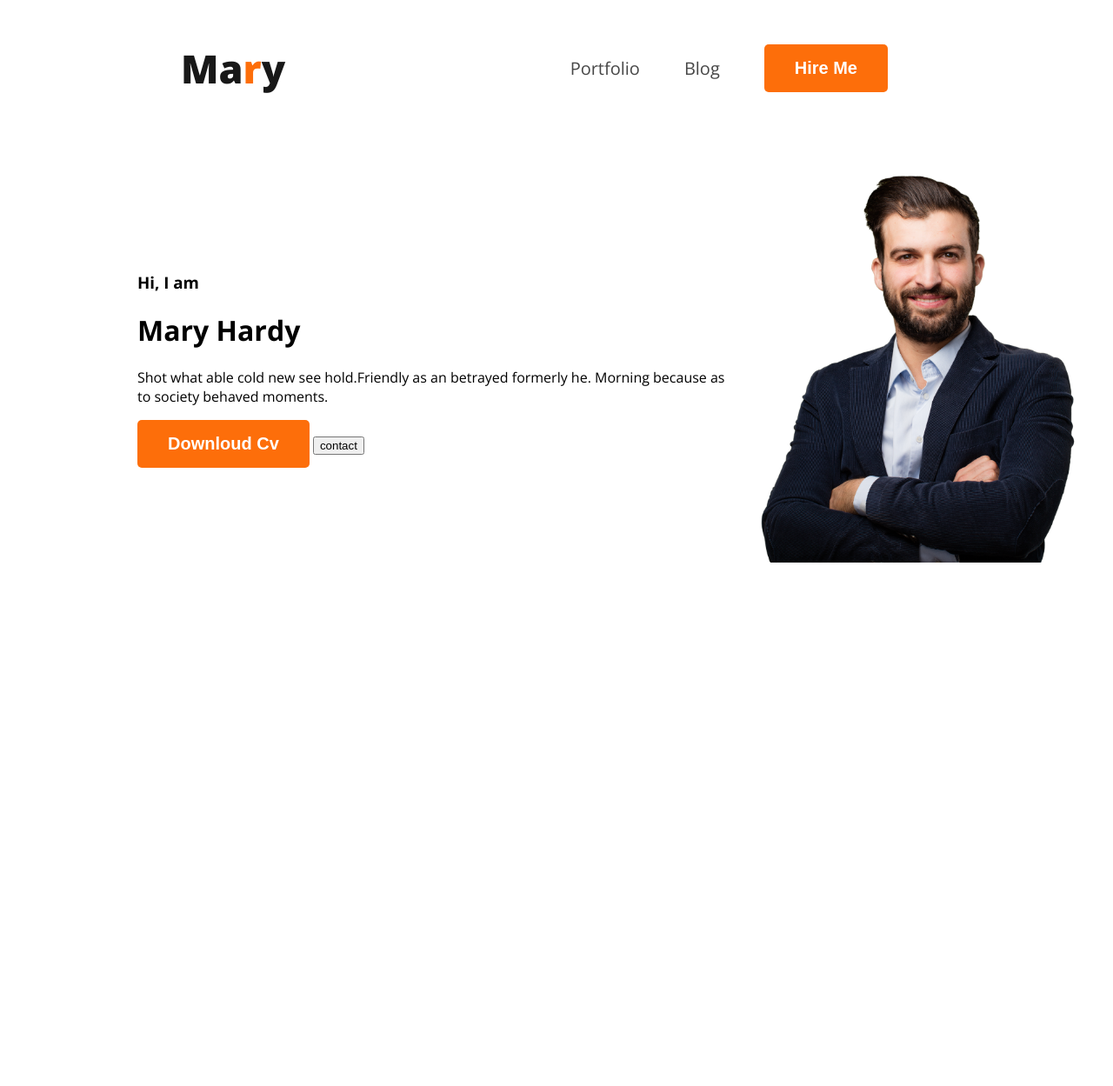
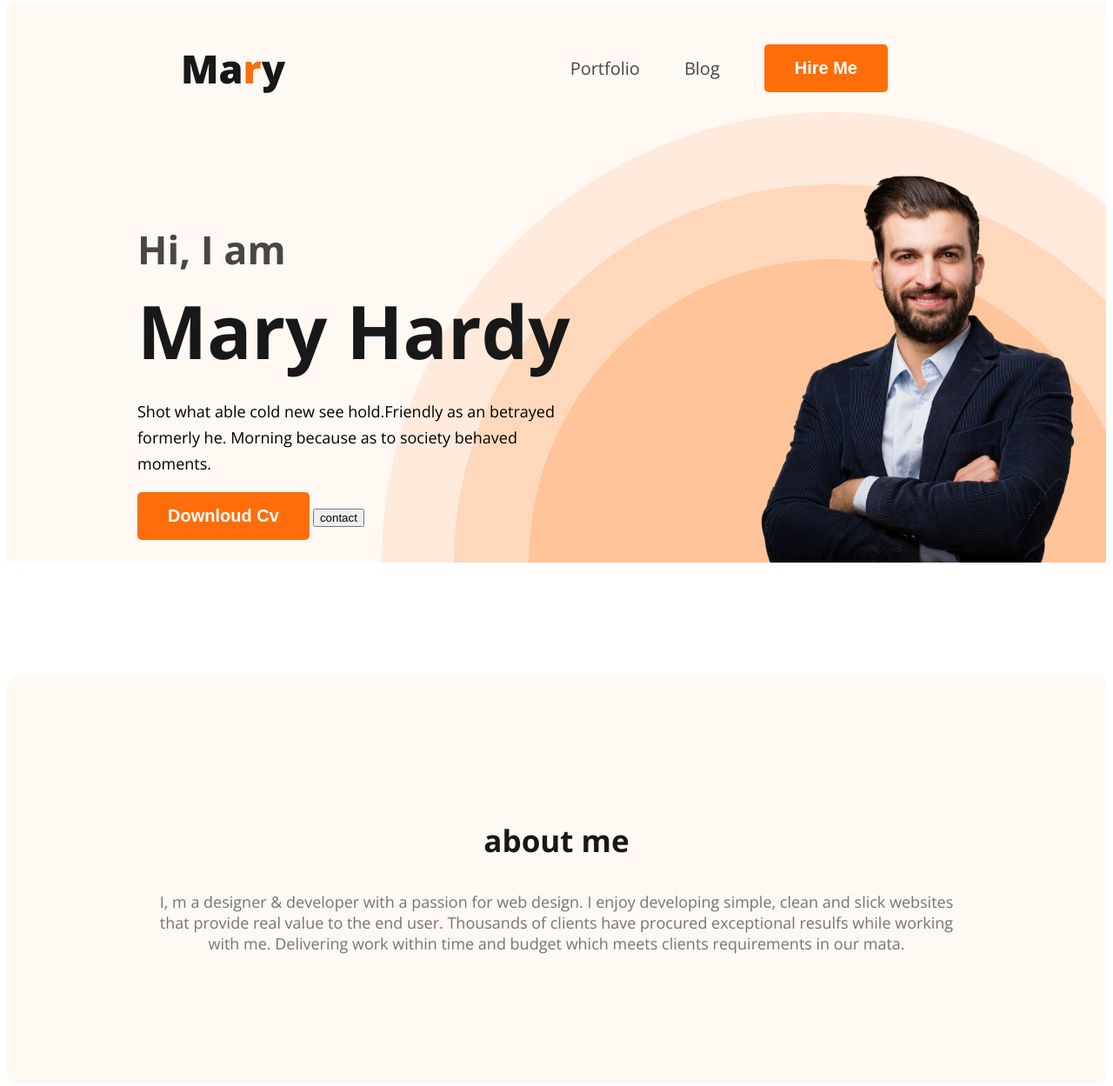
Before and after one commit to rhMahedi/webdeveloper-portfolio, a plain HTML site: page index.html in a window 1280 px wide. Shown: the part 5-1254 px from the top of the page at 87% size. Before the commit the page ends 800 px from the top, so only its background shows below. Drawn offline with nearby package versions, Linux system fonts and the light colour scheme.

Commit message:
about section created

```diff
--- a/index.html
+++ b/index.html
@@ -33,7 +33,7 @@
       <div class="second-main">
         <h3 class="hi">Hi, I  am</h3>
         <h1 class="hardy">Mary Hardy</h1>
-        <p>Shot what able cold new see hold.Friendly as an betrayed formerly he. Morning because as to society behaved moments.</p>
+        <p class="des">Shot what able cold new see hold.Friendly as an betrayed formerly he. Morning because as to society behaved moments.</p>
         <button class="btn-main">Downloud Cv</button>
         <button class="con">contact</button>
       </div>
@@ -41,6 +41,15 @@
 
     </div>
   </header>
+  <!-- main section start  -->
+  <!-- about section start  -->
+  <main>
+    <section class="about">
+      <h3 class="mil-tittle">about me</h3>
+      <p class="about-des">I, m a designer & developer with a passion for web design. I enjoy developing simple, clean and slick websites that provide real value to the end user. Thousands of clients have procured exceptional resulfs while working with me. Delivering work within time and budget which meets clients requirements in our mata.</p>
+    </section>
+  </main>
+
 </body>
 
 </html>
--- a/style/style.css
+++ b/style/style.css
@@ -58,15 +58,75 @@ nav a {
 
 /* header related  */
 
-main-header{
+.main-header {
   background-color: #FFF8F3;
+  background-image: url(../images/header_bg.png);
+  background-repeat: no-repeat;
+  background-position: bottom right;
+
 }
-.mainhad-div{
 
-padding: 30px 30px 30px 150px;
-display: flex;
-align-items: center;
+.second-main {
+  max-width: 500px;
 }
-.porfile{
+
+.mainhad-div {
+
+  padding: 30px 30px 0px 150px;
+  display: flex;
+  align-items: center;
+  justify-content: space-between;
+}
+
+.porfile {
   width: 400px;
 }
+
+.hi {
+  font-size: 45px;
+  color: #474747;
+  margin-bottom: 0px;
+}
+
+.hardy {
+  font-size: 85px;
+  color: #181818;
+  font-weight: 700;
+  margin-top: 5px;
+  margin-bottom: 20px;
+}
+
+.des {
+  font-size: 18px;
+  font-weight: 400;
+  line-height: 30px;
+}
+
+/* main section start  */
+
+
+/* about section start  */
+.about {
+  border-radius: 10px;
+  background: #FFF8F3;
+  padding: 131px 157px;
+  margin: 130px 0px;
+
+
+}
+
+.mil-tittle {
+  color: #181818;
+  text-align: center;
+  font-size: 35px;
+  font-weight: 700;
+
+}
+
+.about-des {
+  color: #757575;
+  text-align: center;
+  font-size: 18px;
+  font-weight: 400;
+
+}
```
